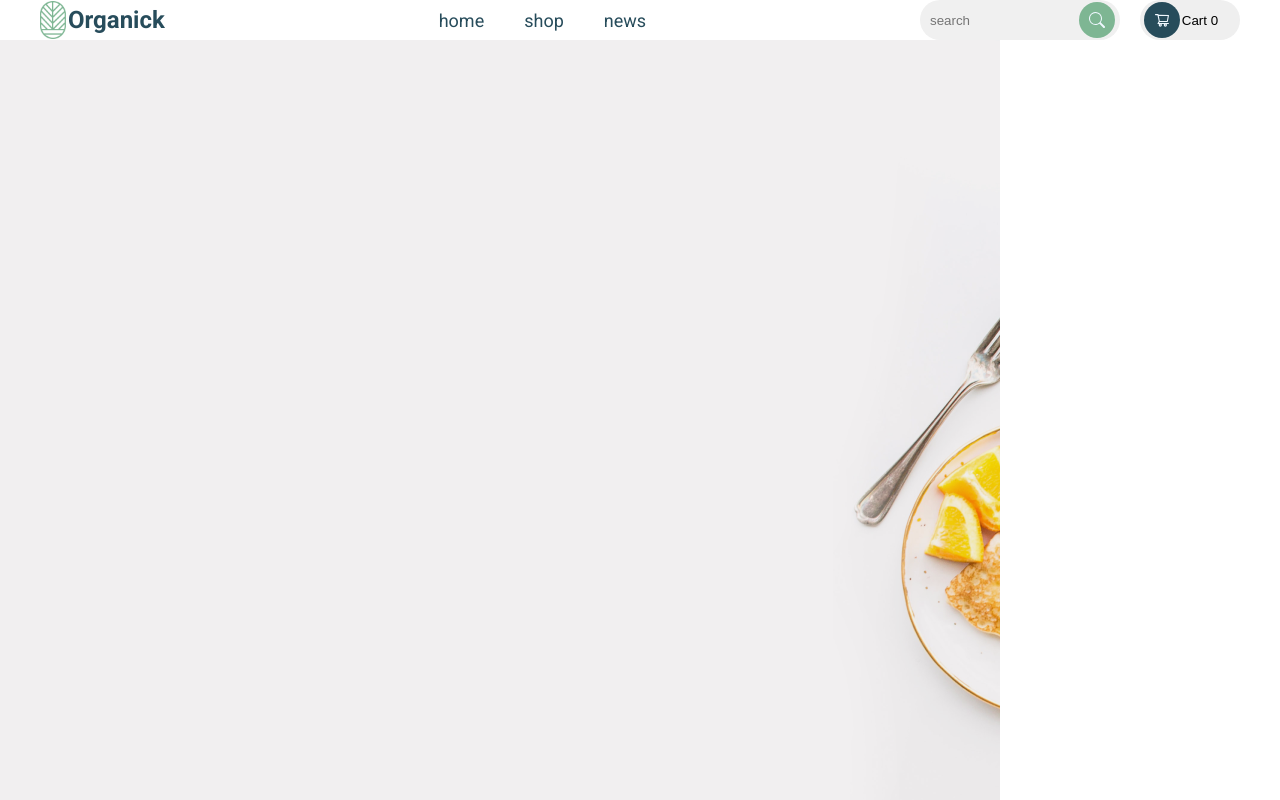
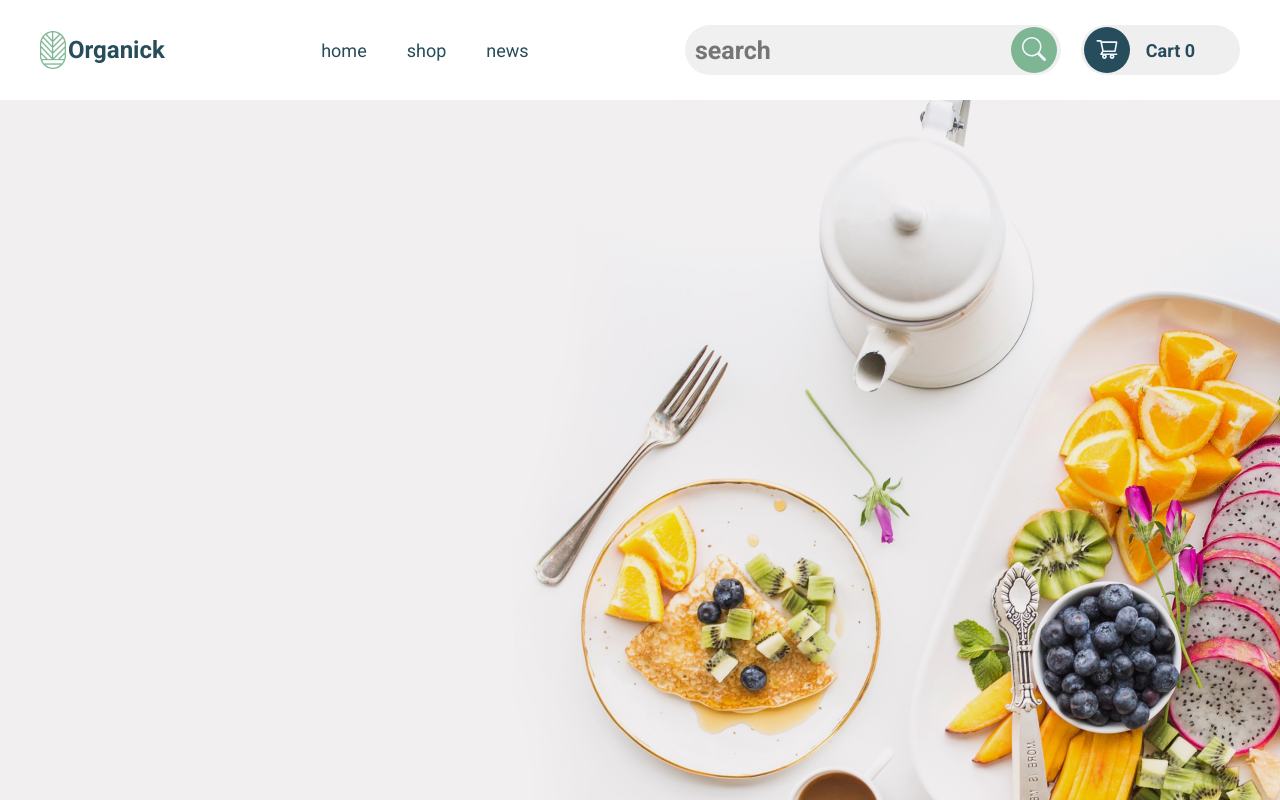
Before and after one commit to Aiska2005/organic, a React (Vite) app: page / in a window 1280 px wide. Shown: the top 800 px of the page. Built offline with nearby package versions, Linux system fonts and the light colour scheme; a web font is replaced by a local one.

Commit message:
add font-size

```diff
--- a/src/components/Footer/Footer.scss
+++ b/src/components/Footer/Footer.scss
@@ -1,20 +1,19 @@
-.footer{
+.footer {
   width: 100%;
 
-
-    .footer-subscribe{
+  .footer-subscribe {
     border-radius: 30px;
-        background-image: url('/public/assets/footer-img.jpg');
+    background-image: url("/public/assets/footer-img.jpg");
     padding: 105px 71px;
     display: flex;
     justify-content: space-between;
     align-items: center;
 
-        .footer-title{
+    .footer-title {
       width: 357px;
       height: 113px;
 
-            h1{
+      h1 {
         color: var(--color);
         font-size: 50px;
         font-family: Roboto;
@@ -23,12 +22,12 @@
       }
     }
 
-        .footer-input{
+    .footer-input {
       display: flex;
       justify-content: space-between;
       gap: 6px;
 
-            input{
+      input {
         width: 349px;
         height: 80px;
         border-radius: 16px;
@@ -41,8 +40,8 @@
         border: none;
         background: var(--color);
       }
-            button{
-                padding: 28px  47px;
+      button {
+        padding: 28px 47px;
         border: none;
         border-radius: 16px;
         color: var(--color);
@@ -56,61 +55,56 @@
     }
   }
 
-
-    .footer-info{
+  .footer-info {
     color: var(--dark-color);
     font-family: Roboto;
     font-style: normal;
     line-height: normal;
     font-weight: 700;
-        padding-top:100px;
+    padding-top: 100px;
     display: flex;
     justify-content: space-between;
     gap: 41px;
 
-        .footer-contact{
+    .footer-contact {
       text-align: right;
       display: flex;
       flex-direction: column;
       gap: 35px;
-            border-right: 1px  solid #D4D4D4;
+      border-right: 1px solid #d4d4d4;
       padding-right: 51px;
-            h1{
+      h1 {
         font-size: 38px;
         margin-bottom: 32px;
       }
-            span{
+      span {
         color: var(--dark-black-color);
         font-size: 18px;
       }
-            p{
+      p {
         color: var(--dark-black-color);
         font-weight: 400;
         padding-top: 10px;
-
+      }
     }
 
-        }
-
-
-        .footer-organick{
+    .footer-organick {
       text-align: center;
       width: 543px;
 
-            .footer-logo{
+      .footer-logo {
         display: flex;
         justify-content: center;
         align-items: center;
         gap: 6px;
 
-                img{
+        img {
           width: 36px;
           height: 53px;
         }
       }
 
-
-            p{
+      p {
         padding-top: 26px;
         font-size: 18px;
         font-family: Open Sans;
@@ -119,13 +113,13 @@
         line-height: 165.4%;
       }
 
-            .footer-social{
+      .footer-social {
         margin-top: 49px;
         display: flex;
         justify-content: center;
         gap: 15px;
 
-                div{
+        div {
           width: 60px;
           height: 60px;
           background: var(--blue-color);
@@ -133,17 +127,17 @@
           border-radius: 50%;
           display: flex;
           justify-content: center;
-                    align-items: center ;
+          align-items: center;
         }
       }
     }
 
-        .footer-pages{
+    .footer-pages {
       text-align: left;
-            border-left: 1px solid #D4D4D4 ;
+      border-left: 1px solid #d4d4d4;
       padding-left: 51px;
 
-            h1{
+      h1 {
         font-family: Roboto;
         font-size: 30px;
         font-style: normal;
@@ -151,26 +145,23 @@
         line-height: normal;
       }
 
-            p{
+      p {
         font-size: 18px;
         font-style: normal;
         font-weight: 400;
         font-family: Open Sans;
         line-height: 272.9%;
       }
-
     }
-
   }
-
 }
-.end{
+.end {
   text-align: center;
   margin-top: 100px;
   padding: 25px;
-    border-top: 1px solid #D4D4D4;
+  border-top: 1px solid #d4d4d4;
 
-    h3{
+  h3 {
     color: var(--dark-color);
     text-align: center;
     font-family: Open Sans;
@@ -179,7 +170,7 @@
     font-weight: 400;
     line-height: 165.4%;
 
-        span{
+    span {
       font-family: Open Sans;
       font-size: 18px;
       font-style: normal;
@@ -187,5 +178,4 @@
       line-height: 165.4%;
     }
   }
-
 }
--- a/src/components/Header/Header.css
+++ b/src/components/Header/Header.css
@@ -1,3 +1,6 @@
+header {
+  padding: 25px 0px;
+}
 .logo {
   width: 26px;
   display: flex;
--- a/src/components/Header/Search/Search.css
+++ b/src/components/Header/Search/Search.css
@@ -4,47 +4,63 @@
   align-items: center;
 }
 .inputSearch {
-  width: 200px;
-  height: 40px;
+  width: 376px;
+  height: 50px;
   background-color: #f0f0f0;
   border-radius: 30px;
   padding-left: 10px;
   border: none;
   position: relative;
+
+  color: #274c5b;
+  font-family: Roboto;
+  font-size: 25px;
+  font-style: normal;
+  font-weight: 700;
+  line-height: normal;
 }
 .iconSearch {
   border-radius: 50%;
   background-color: #7eb693;
   color: aliceblue;
-  width: 36px;
-  height: 36px;
+  width: 46px;
+  height: 46px;
+  font-size: 24px;
   margin-top: 2px;
   text-align: center;
   padding-top: 10px;
   position: absolute;
   top: 0px;
-  right: 125px;
+  right: 183px;
 }
 
 .buttonCart {
-  height: 40px;
-  width: 100px;
+  height: 50px;
+  width: 159px;
   opacity: 1.3;
   border-radius: 30px;
   padding-left: 10px;
   border: none;
   padding-left: 20px;
+
+  color: #274c5b;
+  font-family: Roboto;
+  font-size: 18px;
+  font-style: normal;
+  font-weight: 600;
+  line-height: normal;
 }
 .iconCart {
   border-radius: 50%;
   background-color: #274c5b;
   color: aliceblue;
-  width: 36px;
-  height: 36px;
+  width: 46px;
+  height: 46px;
   margin-top: 2px;
+  font-size: 24px;
   text-align: center;
   padding-top: 10px;
   position: absolute;
-  right: 60px;
+  right: 110px;
   top: 0;
 }
--- a/src/pages/Home/Home.css
+++ b/src/pages/Home/Home.css
@@ -1,5 +1,8 @@
 .homeImg {
   background-image: url("/public/assets/home/Image.png");
-  width: 1000px;
-  height: 800px;
+  width: 100%;
+  height: 898px;
+  background-size: cover;
+  background-repeat: no-repeat;
+  background-position: center;
 }
--- a/src/pages/Home/Home.jsx
+++ b/src/pages/Home/Home.jsx
@@ -5,10 +5,6 @@ const Home = () => {
   return (
     <div>
       <div className="homeImg"></div>
-      <div></div>
-      <div></div>
-      <div></div>
-      <div></div>
     </div>
   );
 };
```
Lines whose indentation alone changed are shown as unchanged.
